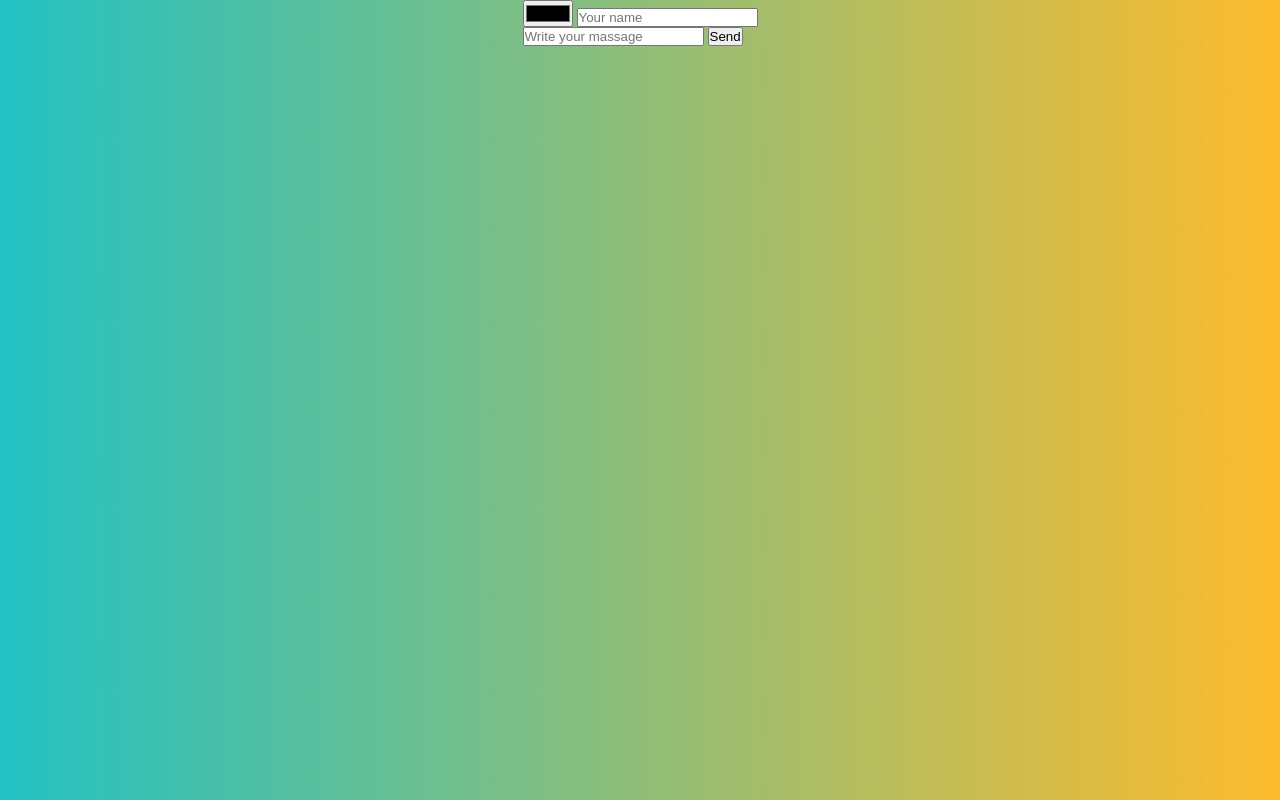
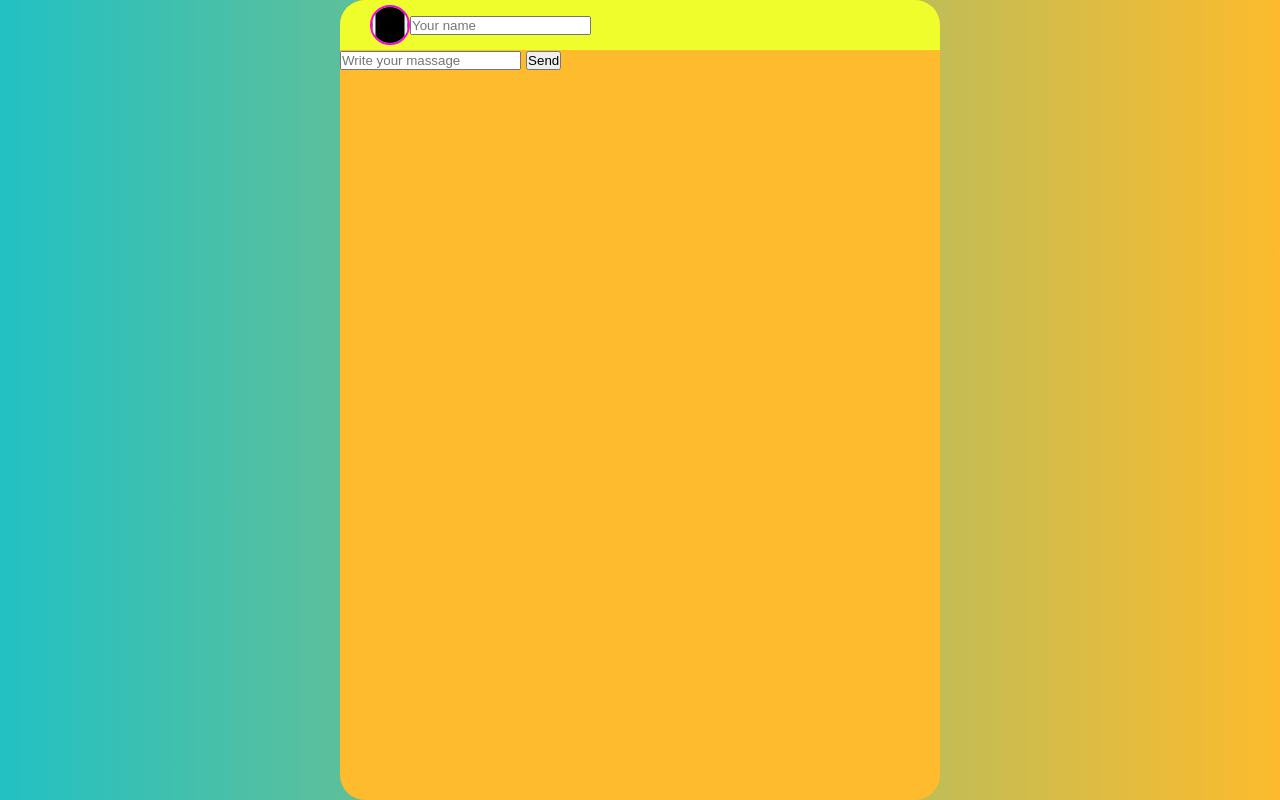
Before and after one commit to AmanKalkanbaev/javascript-homework, a plain HTML site: page lesson-18/index.html in a window 1280 px wide. Drawn offline with Linux system fonts and the light colour scheme.

Commit message:
Stylized countainer div  and head div

```diff
--- a/lesson-18/index.html
+++ b/lesson-18/index.html
@@ -10,7 +10,9 @@
     <body>
         <div id="countainer">
             <div id="head">
-                <input id="color" type="color">
+                <div id="colorBorder">
+                    <input id="color" type="color">
+                </div>
                 <input id="name" type="text" placeholder="Your name">
             </div>
             <div id="chat">
--- a/lesson-18/style.css
+++ b/lesson-18/style.css
@@ -8,4 +8,33 @@ body{
     background: linear-gradient(90deg, rgba(34,193,195,1) 0%, rgba(253,187,45,1) 100%);
     display: flex;
     justify-content: center;
+    font-family: Verdana, Geneva, Tahoma, sans-serif;
 }
+#countainer{
+    height: 100vh;
+    width: 600px;
+    background-color: rgba(253,187,45,1);
+    border-radius: 25px;
+    overflow: hidden;
+}
+#head{
+    background-color: rgb(239, 253, 45);;
+    height: 50px;
+    display: flex;
+    align-items: center;
+    padding-left: 5%;
+}
+#colorBorder{
+    width: 40px;
+    height: 40px;
+    border-radius: 50%;
+    overflow: hidden;
+    display: flex;
+    justify-content: center;
+    align-items: center;
+    border: solid 2px rgb(255, 0, 234);
+}
+#color{
+    width: 60px;
+    height: 60px;
+}
```
